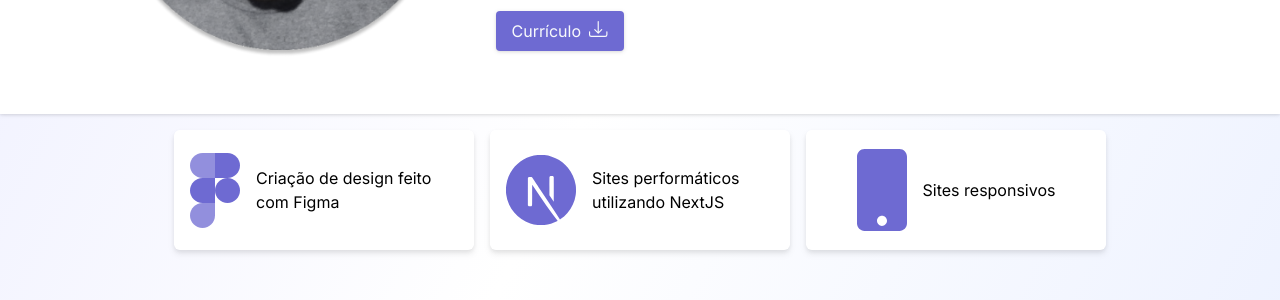
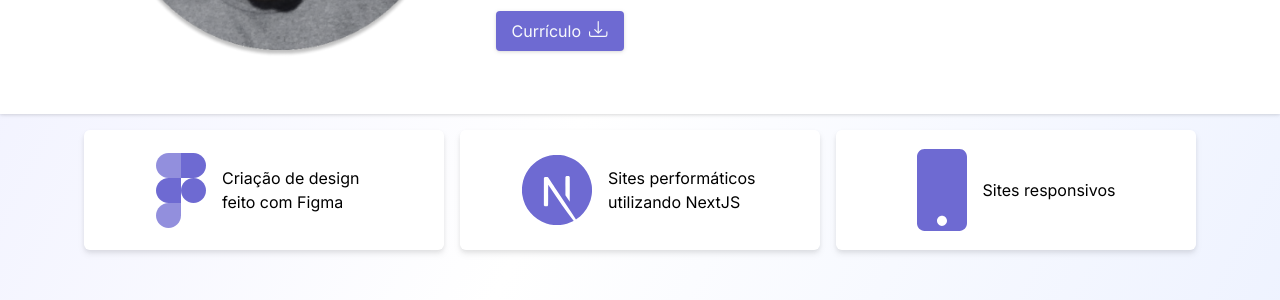
Before and after one commit to br-gabriel/my-portfolio, a Next.js app: page / in a window 1280 px wide. Shown: the part 1280-1580 px from the top of the page. Built offline with nearby package versions, Linux system fonts and the light colour scheme.

Commit message:
width adjustment

```diff
--- a/src/components/Aboutme/Cards.jsx
+++ b/src/components/Aboutme/Cards.jsx
@@ -6,24 +6,24 @@ import mobileSVG from "../../../public/mobile.svg"
 export default function Cards() {
     return (
         <section dra className="w-full flex md:justify-center md:items-center gap-4 p-4 snap-mandatory snap-x overflow-x-scroll md:overflow-hidden drop-shadow-md scrollbar-thin scrollbar-track-transparent scrollbar-thumb-gray-300 dark:scrollbar-thumb-gray-800">
-            <div className="bg-white dark:bg-black text-black dark:text-white rounded-md p-4 w-full min-w-[270px] max-w-[300px] min-h-[120px] flex items-center justify-center snap-center">
+            <div className="bg-white dark:bg-black text-black dark:text-white rounded-md p-4 w-full min-w-[270px] max-w-[300px] md:max-w-[360px] min-h-[120px] flex items-center justify-center snap-center">
                 <div className="flex items-center justify-center gap-4">
                      <Image src={figmaSVG} alt="logo do Figma" width={50} />
-                     <span>Criação de design feito com Figma</span>
+                     <span className="md:max-w-[150px]">Criação de design feito com Figma</span>
                  </div>
              </div>
 
-            <div className="bg-white dark:bg-black text-black dark:text-white rounded-md p-4 w-full min-w-[270px] max-w-[300px] min-h-[120px] flex items-center justify-center snap-center">
+            <div className="bg-white dark:bg-black text-black dark:text-white rounded-md p-4 w-full min-w-[270px] max-w-[300px] md:max-w-[360px] min-h-[120px] flex items-center justify-center snap-center">
                 <div className="flex items-center justify-center gap-4">
                     <Image src={nextjsSVG} alt="logo do Next js" width={70} />
-                    <span>Sites performáticos utilizando NextJS</span>
+                    <span className="md:max-w-[150px]">Sites performáticos utilizando NextJS</span>
                 </div>
             </div>
 
-            <div className="bg-white dark:bg-black text-black dark:text-white rounded-md p-4 w-full min-w-[270px] max-w-[300px] min-h-[120px] flex items-center justify-center snap-center">
+            <div className="bg-white dark:bg-black text-black dark:text-white rounded-md p-4 w-full min-w-[270px] max-w-[300px] md:max-w-[360px] min-h-[120px] flex items-center justify-center snap-center">
                 <div className="flex items-center justify-center gap-4">
                     <Image src={mobileSVG} alt="Icone de smartphone" width={50} />
-                    <span>Sites responsivos</span>
+                    <span className="md:max-w-[150px]">Sites responsivos</span>
                 </div>
             </div>
         </section>
```
